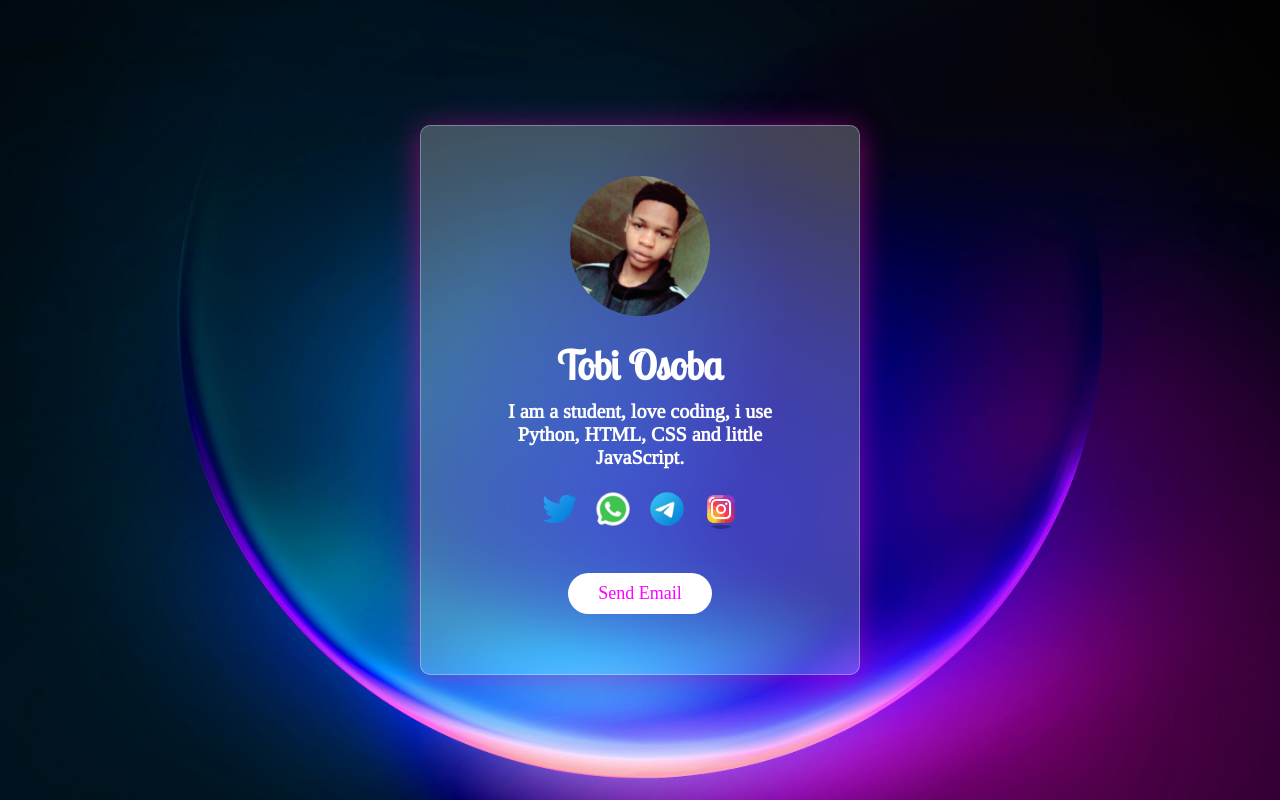
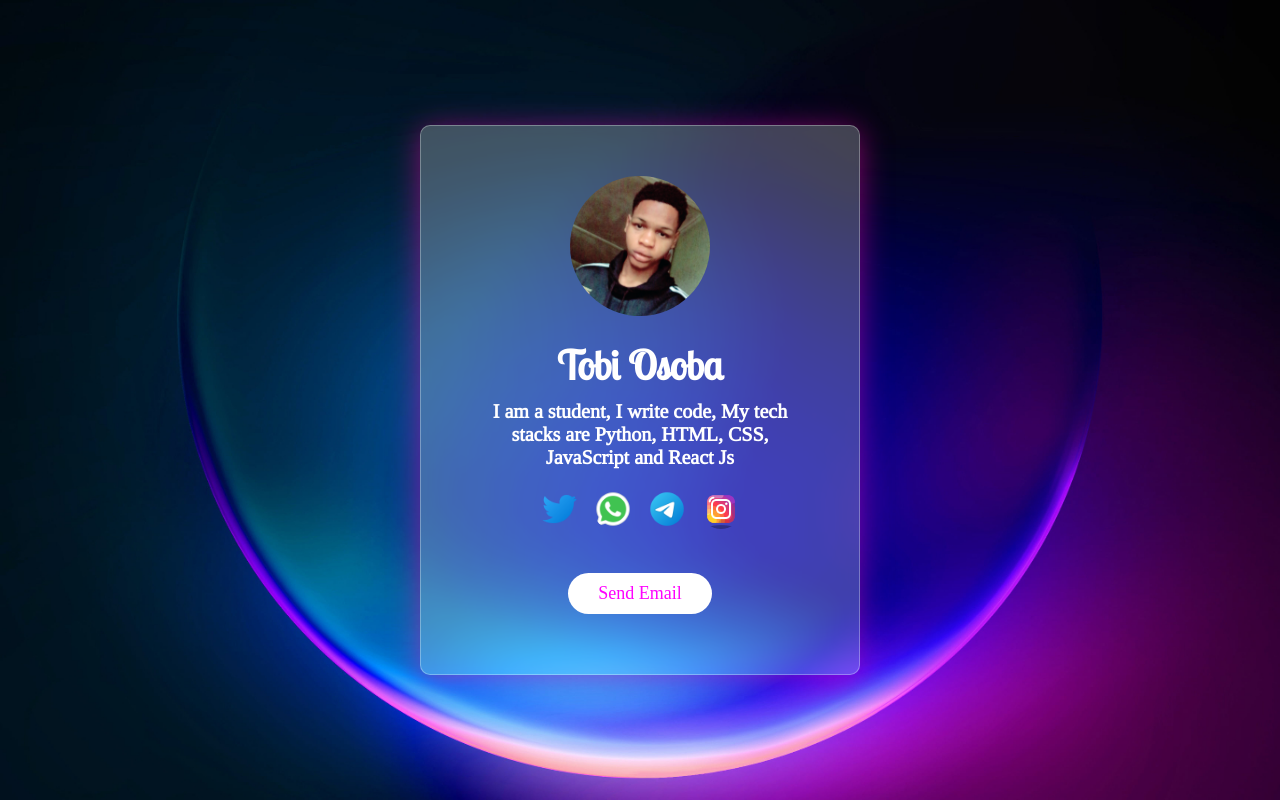
Before and after one commit to tobyyosoba777/tobyyosoba777.github.io, a plain HTML site: page index.html in a window 1280 px wide. Drawn offline with Linux system fonts and the light colour scheme.

Commit message:
Updated index.html

```diff
--- a/index.html
+++ b/index.html
@@ -13,8 +13,8 @@
         <div class="card" data-tilt>
             <img class="profile-pic" src="./images/tobi osoba1.jpg" alt="">
             <h2>Tobi Osoba</h2>
-            <p>I am a student, love coding,
-                i use Python, HTML, CSS and little JavaScript.
+            <p>I am a student, I write code,
+                My tech stacks are Python, HTML, CSS, JavaScript and React Js
             </p>
             <div class="links">
                 <a href="https://twitter.com/towbbie" target="_blank"><img class="twitter" src="./images/twitter1.png" alt=""></a>
```
